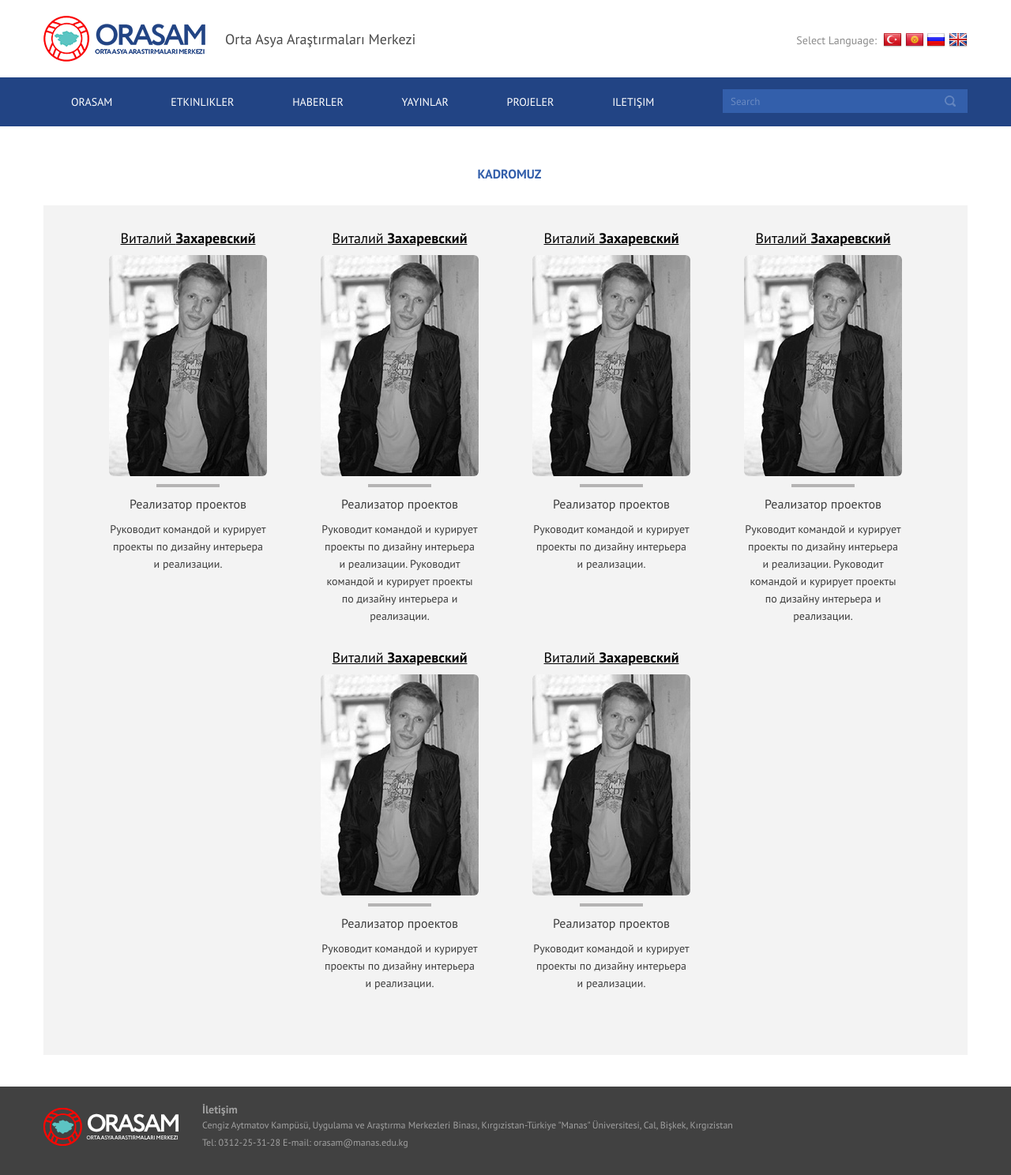
After one commit to katalyzator/orasam, a Django app: page /members/ in a window 1280 px wide. The commit adds this page. Shown: the whole page at 79% size. Run offline with Django 3.2, Linux system fonts and the light colour scheme.

Commit message:
member page added

```diff
--- a/main/views.py
+++ b/main/views.py
@@ -55,3 +55,10 @@ def group_view(request):
     template = 'groups.html'
 
     return render(request, template, context)
+
+
+def member_view(request):
+    context = {}
+    template = 'members.html'
+
+    return render(request, template, context)
--- a/orasam/urls.py
+++ b/orasam/urls.py
@@ -29,6 +29,7 @@ urlpatterns = patterns('',
                        url(r'^contacts/', 'main.views.contacts_view', name='contacts'),
                        url(r'^countries/', 'main.views.country_view', name='country'),
                        url(r'^groups/', 'main.views.group_view', name='group'),
+                       url(r'^members/', 'main.views.member_view', name='members'),
                        )
 
 urlpatterns += static(settings.STATIC_URL, document_root=settings.STATIC_ROOT)
--- a/templates/main/header.html
+++ b/templates/main/header.html
@@ -24,7 +24,7 @@
                     <a href="{% url 'index' %}">Orasam</a>
                     <ul class="submenu">
                         <li><a href="{% url 'about' %}">Hakkımızda</a></li>
-                        <li><a href="#">Kadromuz</a></li>
+                        <li><a href="{% url 'members' %}">Kadromuz</a></li>
                         <li><a href="{% url 'group' %}">Araştırma Gruplarımız</a></li>
                         <li><a href="#">Ortaklarımız</a></li>
                     </ul>
--- /dev/null
+++ b/templates/members.html
@@ -0,0 +1,93 @@
+{% extends 'main/base.html' %}
+
+{% load staticfiles %}
+
+{% block content %}
+
+<div class="m_bg">
+    <div class="m_content grid">
+        <h4>Kadromuz</h4>
+
+        <div class="members">
+            <div class="member">
+                <h3><a href="#">Виталий <span>Захаревский</span></a></h3>
+
+                <div class="m_img">
+                    <img src="{% static 'images/member1.jpg' %}" alt="image">
+                </div>
+
+                <div class="line"></div>
+
+                <p>Реализатор проектов</p>
+                <p>Руководит командой и курирует проекты по дизайну интерьера и реализации. </p>
+            </div>
+
+            <div class="member">
+                <h3><a href="#">Виталий <span>Захаревский</span></a></h3>
+
+                <div class="m_img">
+                    <img src="{% static 'images/member1.jpg' %}" alt="image">
+                </div>
+
+                <div class="line"></div>
+
+                <p>Реализатор проектов</p>
+                <p>Руководит командой и курирует проекты по дизайну интерьера и реализации. Руководит командой и курирует проекты по дизайну интерьера и реализации.</p>
+            </div>
+
+            <div class="member">
+                <h3><a href="#">Виталий <span>Захаревский</span></a></h3>
+
+                <div class="m_img">
+                    <img src="{% static 'images/member1.jpg' %}" alt="image">
+                </div>
+
+                <div class="line"></div>
+
+                <p>Реализатор проектов</p>
+                <p>Руководит командой и курирует проекты по дизайну интерьера и реализации.</p>
+            </div>
+
+            <div class="member">
+                <h3><a href="#">Виталий <span>Захаревский</span></a></h3>
+
+                <div class="m_img">
+                    <img src="assets/images/member1.jpg" alt="image">
+                </div>
+
+                <div class="line"></div>
+
+                <p>Реализатор проектов</p>
+                <p>Руководит командой и курирует проекты по дизайну интерьера и реализации. Руководит командой и курирует проекты по дизайну интерьера и реализации.</p>
+            </div>
+
+            <div class="member">
+                <h3><a href="#">Виталий <span>Захаревский</span></a></h3>
+
+                <div class="m_img">
+                    <img src="assets/images/member1.jpg" alt="image">
+                </div>
+
+                <div class="line"></div>
+
+                <p>Реализатор проектов</p>
+                <p>Руководит командой и курирует проекты по дизайну интерьера и реализации.</p>
+            </div>
+
+            <div class="member">
+                <h3><a href="#">Виталий <span>Захаревский</span></a></h3>
+
+                <div class="m_img">
+                    <img src="assets/images/member1.jpg" alt="image">
+                </div>
+
+                <div class="line"></div>
+
+                <p>Реализатор проектов</p>
+                <p>Руководит командой и курирует проекты по дизайну интерьера и реализации.</p>
+            </div>
+        </div>
+    </div>
+</div>
+
+{% endblock %}
```
